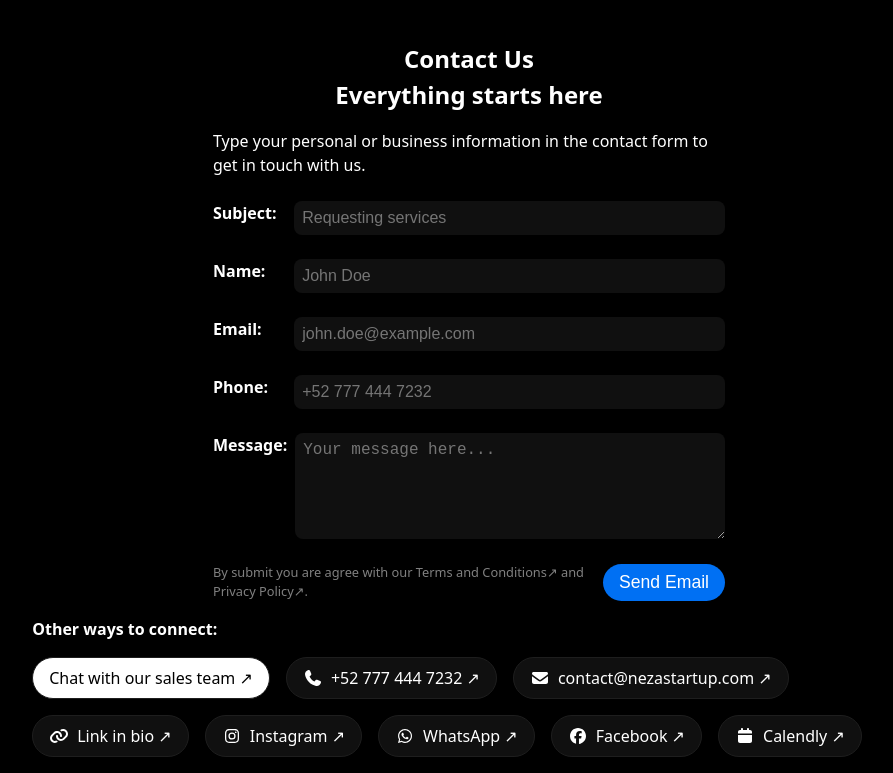
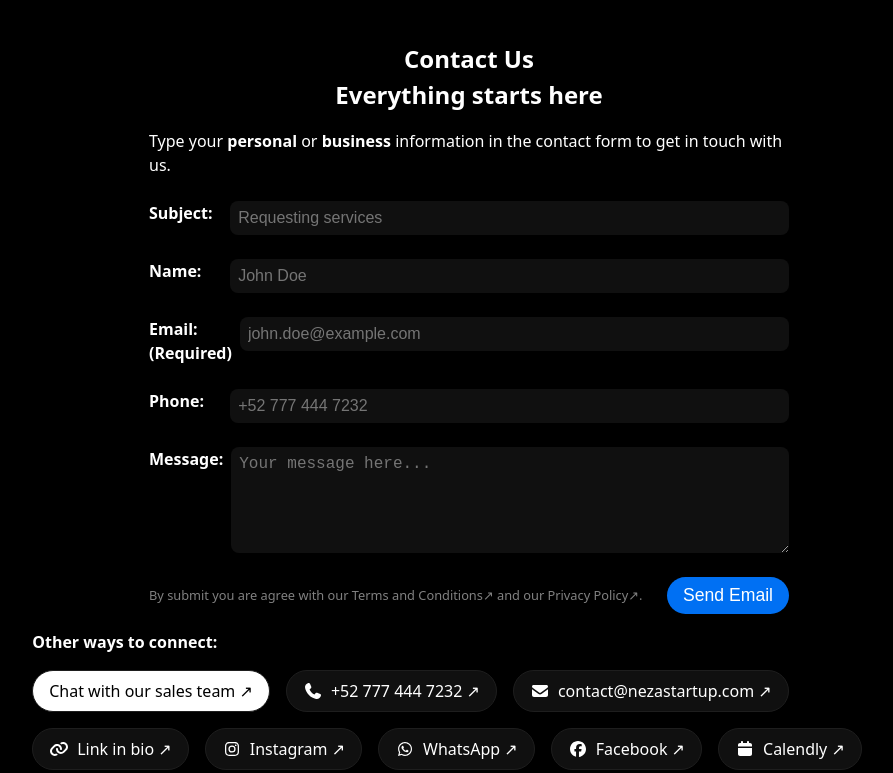
Before and after one commit to neza-startup/neza-startup, a React (Vite) app: page / in a window 1280 px wide. Shown: the part 700-1473 px from the top of the page, without its empty margins (171-1064 px from the left). Built offline with nearby package versions, Linux system fonts and the light colour scheme.

Commit message:
Contact form now working

```diff
--- a/src/components/Contact.jsx
+++ b/src/components/Contact.jsx
@@ -39,6 +39,39 @@ const Contact = () => {
     }
   };
 
+  const handleSubmit = (e) => {
+    e.preventDefault()
+
+    const sendEmailAndWhatsApp = async () => {
+      try {
+        const response = await fetch('http://localhost:3000/api/contact', {
+          method: 'POST',
+          headers: {
+            'Content-Type': 'application/json',
+          },
+          body: JSON.stringify({
+            subject: formRef.current.subject.value,
+            name: formRef.current.name.value,
+            email: formRef.current.email.value,
+            phone: formRef.current.phone.value,
+            message: formRef.current.message.value,
+          }),
+        });
+
+        if (response.ok) {
+          alert('Email sent successfully!');
+          formRef.current.reset();
+        }/*  else {
+          alert('Error sending email. Please try again later.');
+        } */
+      } catch (error) {
+        alert(error);
+      }
+    }
+
+    sendEmailAndWhatsApp();
+  }
+
   return (
     <section className={styles.contact} id="contact">
       <header>
@@ -46,7 +79,7 @@ const Contact = () => {
         <h2>Everything starts here</h2>
       </header>
 
-      <form className={styles.contactForm} ref={formRef}>
+      <form className={styles.contactForm} ref={formRef} onSubmit={handleSubmit}>
 
         {/* <fieldset className={styles.fieldset}>
           <label htmlFor="status" className={styles.statusLabelName}>Send via {isActive ? 'WhatsApp' : 'Email'}:&nbsp;
@@ -69,7 +102,7 @@ const Contact = () => {
           }
         </fieldset> */}
 
-        <legend>Type your personal or business information in the contact form to get in touch with us.</legend>
+        <legend>Type your <span>personal</span> or <span>business</span> information in the contact form to get in touch with us.</legend>
 
         <fieldset>
           <label htmlFor="subject">Subject:</label>
@@ -82,13 +115,13 @@ const Contact = () => {
         </fieldset>
 
         <fieldset>
-          <label htmlFor="email">Email:</label>
-          <input type="email" id="email" name="email" placeholder="john.doe@example.com" />
+          <label htmlFor="email">Email: (Required)</label>
+          <input type="email" id="email" name="email" placeholder="john.doe@example.com" autoComplete='email' required />
         </fieldset>
 
         <fieldset>
           <label htmlFor="phone">Phone:</label>
-          <input type="tel" id="phone" name="phone" placeholder="+52 777 444 7232" />
+          <input type="tel" id="phone" name="phone" placeholder="+52 777 444 7232" autoComplete='tel' />
         </fieldset>
 
         <fieldset>
@@ -97,7 +130,7 @@ const Contact = () => {
         </fieldset>
 
         <div className={styles.formActions}>
-          <span className={styles.disclaimer}>By submit you are agree with our Terms and Conditions&#8599; and Privacy Policy&#8599;.</span>
+          <span className={styles.disclaimer}>By submit you are agree with our Terms and Conditions&#8599; and our Privacy Policy&#8599;.</span>
           <button type="submit">Send Email</button>
         </div>
 
--- a/src/styles/Contact.module.css
+++ b/src/styles/Contact.module.css
@@ -27,13 +27,17 @@ section.contact {
     align-items: center;
     gap: 1.5rem;
     width: 100%;
-    max-width: 32rem;
+    max-width: 40rem;
 
     legend {
       /* font-size: 1.5rem;
       font-weight: 600; */
       text-align: left;
       align-self: flex-start;
+
+      span {
+        font-weight: 600;
+      }
     }
 
     fieldset {
@@ -69,6 +73,7 @@ section.contact {
         border: 1px solid var(--border-color);
         background-color: hsla(240, 2%, 8%, 0.8);
         font-size: 1rem;
+        color: white;
 
         &:focus {
           outline: #0070f3 auto 1px;
@@ -307,6 +312,17 @@ section.contact {
     form.contactForm {
       align-items: stretch;
 
+      fieldset {
+        flex-direction: column;
+        justify-content: center;
+        align-items: center;
+        gap: 0rem;
+
+        label {
+          flex: 0 0 0;
+        }
+      }
+
       div.formActions {
         padding-left: 0;
         flex-direction: column;
```
